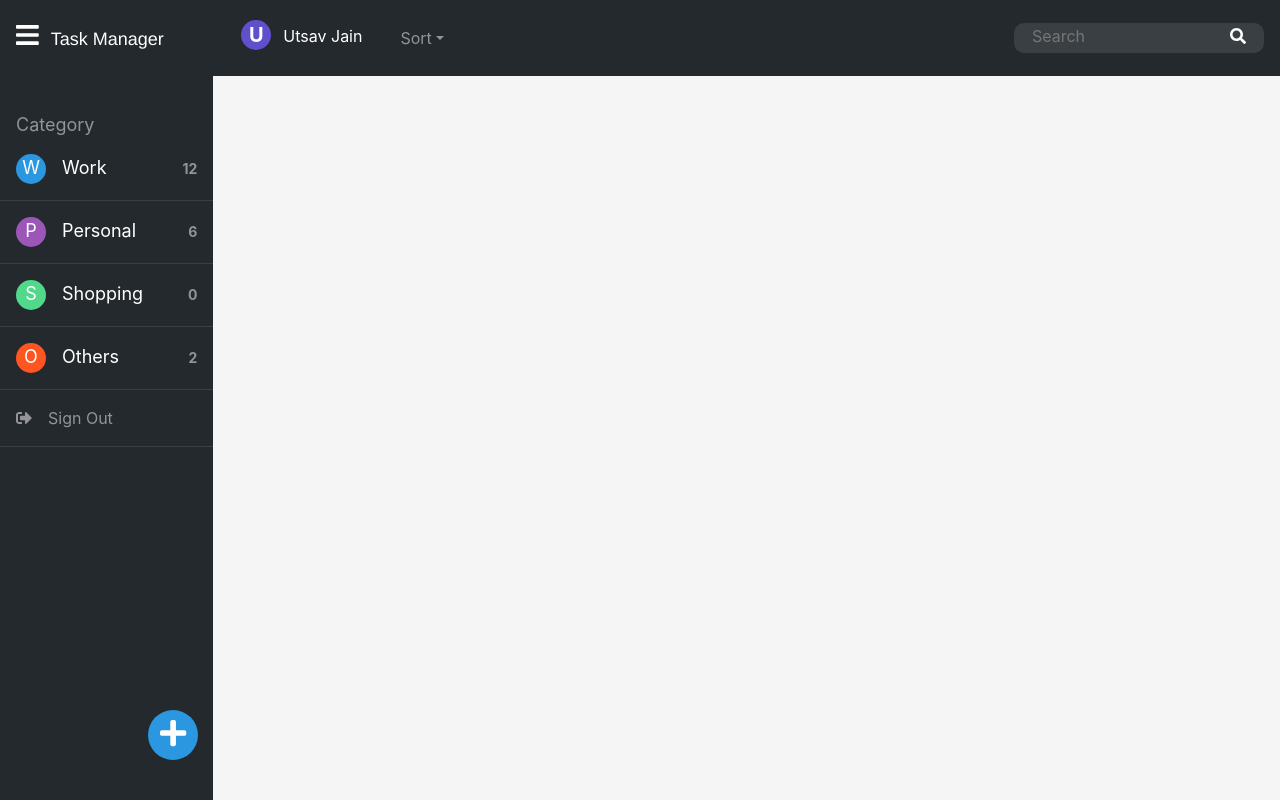
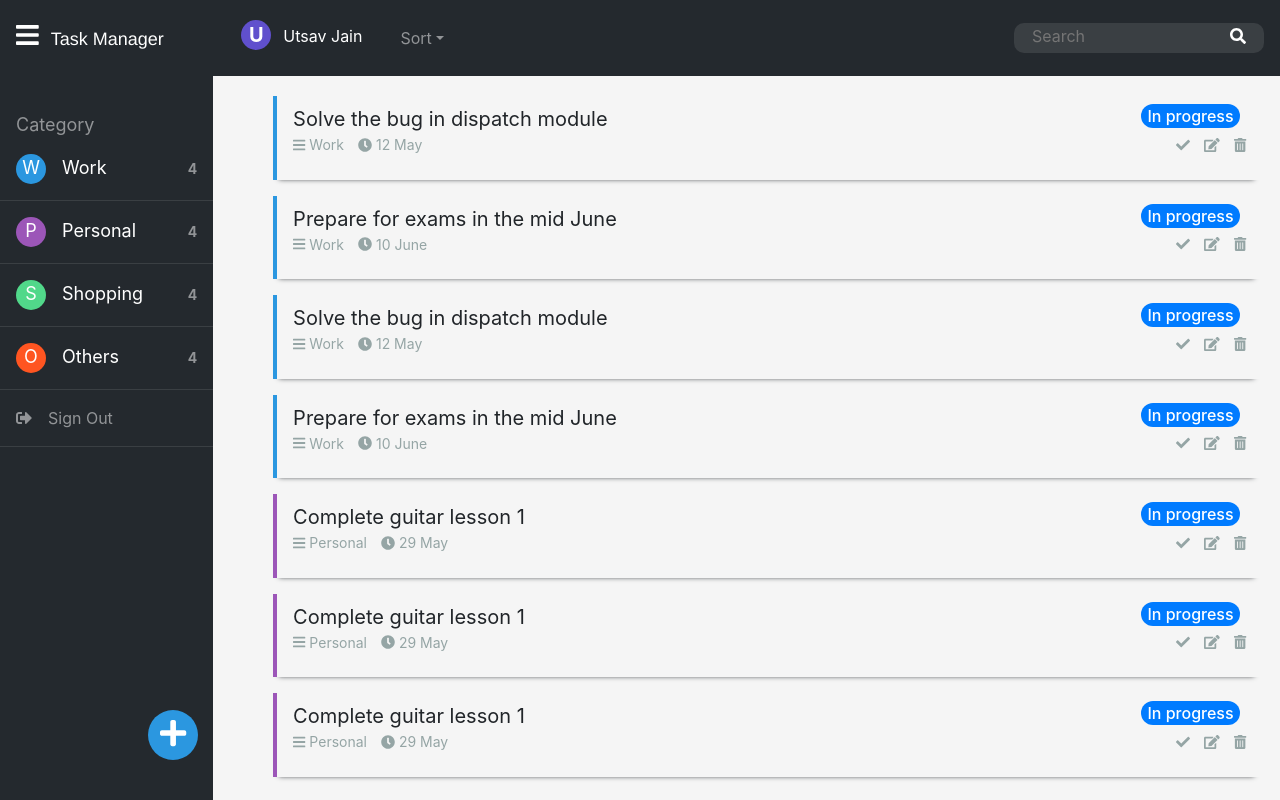
Before and after one commit to Utsavjain4561/Task-Manager, a React (Create React App) app in the folder client/: page /user in a window 1280 px wide. Built offline with nearby package versions, Linux system fonts and the light colour scheme.

Commit message:
add seed data

```diff
--- a/client/src/App.js
+++ b/client/src/App.js
@@ -2,18 +2,85 @@ import React, { Component } from "react";
 import Sidebar from "./components/Sidebar/Sidebar";
 import Dashboard from "./components/Dashboard/Dashboard";
 import "./App.css";
+import data from "./seed.json";
 import "bootstrap/dist/css/bootstrap.css";
 export default class App extends Component {
   constructor() {
     super();
     this.state = {
       todos: [],
+
+      workTodos: [],
+      personalTodos: [],
+      shoppingTodos: [],
+      othersTodos: [],
     };
   }
-  handleTodos = (newTodo) => {
+  componentDidMount() {
+    this.setState({
+      todos: [
+        ...data.workTodos,
+        ...data.personalTodos,
+        ...data.shoppingTodos,
+        ...data.othersTodos,
+      ],
+      workTodos: data.workTodos,
+      personalTodos: data.personalTodos,
+      shoppingTodos: data.shoppingTodos,
+      othersTodos: data.othersTodos,
+    });
+
+    console.log(data.workTodos);
+  }
+  handleTodos = (newTodo, category) => {
     this.setState((prevState) => ({
       todos: [...prevState.todos, newTodo],
     }));
+    if (category === "Work") {
+      this.setState((prevState) => ({
+        workTodos: [...prevState.workTodos, newTodo],
+      }));
+    } else if (category === "Personal") {
+      this.setState((prevState) => ({
+        personalTodos: [...prevState.personalTodos, newTodo],
+      }));
+    } else if (category === "Shopping") {
+      this.setState((prevState) => ({
+        shoppingTodos: [...prevState.shoppingTodos, newTodo],
+      }));
+    } else {
+      this.setState((prevState) => ({
+        othersTodos: [...prevState.othersTodos, newTodo],
+      }));
+    }
+  };
+  showTodo = (category) => {
+    if (category === "Work") {
+      this.setState({
+        todos: this.state.workTodos,
+      });
+    } else if (category === "Personal") {
+      this.setState({
+        todos: this.state.personalTodos,
+      });
+    } else if (category === "Shopping") {
+      this.setState({
+        todos: this.state.shoppingTodos,
+      });
+    } else if (category === "Others") {
+      this.setState({
+        todos: this.state.othersTodos,
+      });
+    } else if (category === "All") {
+      this.setState({
+        todos: [
+          ...this.state.workTodos,
+          ...this.state.personalTodos,
+          ...this.state.shoppingTodos,
+          ...this.state.othersTodos,
+        ],
+      });
+    }
   };
   componentDidUpdate() {
     console.log("Updated TODO list is", this.state.todos);
@@ -23,7 +90,14 @@ export default class App extends Component {
       <div className="container-fluid fill">
         <div className="row">
           <div className="sidebar-menu col-2 col-md-2">
-            <Sidebar addTodo={this.handleTodos} />
+            <Sidebar
+              addTodo={this.handleTodos}
+              showTodo={this.showTodo}
+              countWork={this.state.workTodos.length}
+              countPersonal={this.state.personalTodos.length}
+              countShopping={this.state.shoppingTodos.length}
+              countOthers={this.state.othersTodos.length}
+            />
           </div>
           <div className="dashboard col-2 col-md-10">
             <Dashboard todos={this.state.todos} />
--- a/client/src/components/Dashboard/Dashboard.css
+++ b/client/src/components/Dashboard/Dashboard.css
@@ -6,7 +6,24 @@
   overflow: hidden;
 }
 .content {
-  height: 90%;
+  height: 87%;
   margin: 20px 20px;
   overflow: auto;
 }
+.todo-list {
+  height: 100%;
+  list-style-type: none;
+}
+
+.todo-list li {
+  height: 12%;
+  min-width: 0;
+  width: 100%;
+  box-shadow: 0px 5px 5px -6px;
+  margin-bottom: 16px;
+  float: left;
+  position: relative;
+}
+.todo-list li:hover {
+  background-color: rgba(149, 165, 165, 0.2);
+}
--- a/client/src/components/Modal/Modal.js
+++ b/client/src/components/Modal/Modal.js
@@ -64,13 +64,14 @@ export default class Modal extends Component {
       color: color,
     };
     //Adding the TODO to the main list
-    this.props.addTodo(todo);
+    this.props.addTodo(todo, this.state.category);
   };
   handleShowForm = () => {
     this.setState((prevState) => ({
       showForm: !prevState.showForm,
     }));
   };
+
   render() {
     return (
       <div
--- a/client/src/components/Sidebar/Sidebar.js
+++ b/client/src/components/Sidebar/Sidebar.js
@@ -30,7 +30,12 @@ export default class Sidebar extends Component {
         </div>
         <div className="side-body">
           <ul>
-            <span className="menu-title">Category</span>
+            <span
+              className="menu-title"
+              onClick={() => this.props.showTodo("All")}
+            >
+              Category
+            </span>
             <li>
               <div className="menu-list">
                 <div
@@ -39,8 +44,8 @@ export default class Sidebar extends Component {
                 >
                   W
                 </div>
-                <span>Work</span>
-                <span className="count">12</span>
+                <span onClick={() => this.props.showTodo("Work")}>Work</span>
+                <span className="count">{this.props.countWork}</span>
               </div>
             </li>
             <li>
@@ -51,8 +56,10 @@ export default class Sidebar extends Component {
                 >
                   P
                 </div>
-                <span>Personal</span>
-                <span className="count">6</span>
+                <span onClick={() => this.props.showTodo("Personal")}>
+                  Personal
+                </span>
+                <span className="count">{this.props.countPersonal}</span>
               </div>
             </li>
             <li>
@@ -63,8 +70,10 @@ export default class Sidebar extends Component {
                 >
                   S
                 </div>
-                <span>Shopping</span>
-                <span className="count">0</span>
+                <span onClick={() => this.props.showTodo("Shopping")}>
+                  Shopping
+                </span>
+                <span className="count">{this.props.countShopping}</span>
               </div>
             </li>
             <li>
@@ -75,8 +84,10 @@ export default class Sidebar extends Component {
                 >
                   O
                 </div>
-                <span>Others</span>
-                <span className="count">2</span>
+                <span onClick={() => this.props.showTodo("Others")}>
+                  Others
+                </span>
+                <span className="count">{this.props.countOthers}</span>
               </div>
             </li>
             <li>
--- a/client/src/components/TodoListItem/TodoListItem.css
+++ b/client/src/components/TodoListItem/TodoListItem.css
@@ -1,20 +1,3 @@
-.todo-list {
-  height: 100%;
-  list-style-type: none;
-}
-
-.todo-list li {
-  height: 12%;
-  min-width: 0;
-  width: 100%;
-  box-shadow: 0px 5px 5px -6px;
-  margin-bottom: 16px;
-  float: left;
-  position: relative;
-}
-.todo-list li:hover {
-  background-color: rgba(149, 165, 165, 0.2);
-}
 .todo-item {
   display: flex;
   height: 100%;
--- a/client/src/components/TodoListItem/TodoListItem.js
+++ b/client/src/components/TodoListItem/TodoListItem.js
@@ -9,18 +9,6 @@ import {
   faTrashAlt,
 } from "@fortawesome/free-solid-svg-icons";
 export default class TodoListItem extends Component {
-  constructor() {
-    super();
-    this.state = {
-      edit: false,
-    };
-  }
-  handleEdit = () => {
-    document.querySelector("body").style.opacity = "0.5";
-    this.setState((prevState) => ({
-      edit: !prevState.edit,
-    }));
-  };
   render() {
     return (
       <div className="todo-item">
@@ -31,11 +19,11 @@ export default class TodoListItem extends Component {
         <div className="todo-title">
           <div>
             <span
-              contentEditable={this.state.edit}
-              onBlur={(event) => {
-                console.log(event.target.textContent);
-                this.handleEdit();
-              }}
+            //   contentEditable={this.state.edit}
+            //   onBlur={(event) => {
+            //     console.log(event.target.textContent);
+            //     this.handleEdit();
+            //   }}
             >
               {this.props.todo.title} {/*   Add title of TODO */}
             </span>
@@ -66,7 +54,7 @@ export default class TodoListItem extends Component {
               title="Edit"
               className="todo-edit"
             >
-              <FontAwesomeIcon onClick={this.handleEdit} icon={faEdit} />
+              <FontAwesomeIcon icon={faEdit} />
             </span>
             <span
               data-toggle="tooltip"
--- /dev/null
+++ b/client/src/seed.json
@@ -0,0 +1,109 @@
+{
+  "workTodos": [
+    {
+      "title": "Solve the bug in dispatch module",
+      "category": "Work",
+      "dueDate": "12 May",
+      "color": "rgb(43,151,224)"
+    },
+
+    {
+      "title": "Prepare for exams in the mid June",
+      "category": "Work",
+      "dueDate": "10 June",
+      "color": "rgb(43,151,224)"
+    },
+
+    {
+      "title": "Solve the bug in dispatch module",
+      "category": "Work",
+      "dueDate": "12 May",
+      "color": "rgb(43,151,224)"
+    },
+
+    {
+      "title": "Prepare for exams in the mid June",
+      "category": "Work",
+      "dueDate": "10 June",
+      "color": "rgb(43,151,224)"
+    }
+  ],
+  "personalTodos": [
+    {
+      "title": "Complete guitar lesson 1",
+      "category": "Personal",
+      "dueDate": "29 May",
+      "color": "rgb(156,86,184)"
+    },
+    {
+      "title": "Complete guitar lesson 1",
+      "category": "Personal",
+      "dueDate": "29 May",
+      "color": "rgb(156,86,184)"
+    },
+    {
+      "title": "Complete guitar lesson 1",
+      "category": "Personal",
+      "dueDate": "29 May",
+      "color": "rgb(156,86,184)"
+    },
+    {
+      "title": "Complete guitar lesson 1",
+      "category": "Personal",
+      "dueDate": "29 May",
+      "color": "rgb(156,86,184)"
+    }
+  ],
+  "shoppingTodos": [
+    {
+      "title": "Save money to buy macbook",
+      "category": "Shopping",
+      "dueDate": "1 June",
+      "color": "rgb(81,216,138)"
+    },
+    {
+      "title": "Buy 10kg sugar from supermarket",
+      "category": "Shopping",
+      "dueDate": "14 May",
+      "color": "rgb(81,216,138)"
+    },
+    {
+      "title": "Save money to buy macbook",
+      "category": "Shopping",
+      "dueDate": "1 June",
+      "color": "rgb(81,216,138)"
+    },
+    {
+      "title": "Buy 10kg sugar from supermarket",
+      "category": "Shopping",
+      "dueDate": "14 May",
+      "color": "rgb(81,216,138)"
+    }
+  ],
+  "othersTodos": [
+    {
+      "title": "Go to gym @9pm",
+      "category": "Others",
+      "dueDate": "5 July",
+      "color": "rgb(255,85,33)"
+    },
+    {
+      "title": "Pay pending electricity bill",
+      "category": "Others",
+      "dueDate": "5 June",
+      "color": "rgb(255,85,33)"
+    },
+    {
+      "title": "Go to gym @9pm",
+      "category": "Others",
+      "dueDate": "5 July",
+      "color": "rgb(255,85,33)"
+    },
+    {
+      "title": "Pay pending electricity bill",
+      "category": "Others",
+      "dueDate": "5 June",
+      "color": "rgb(255,85,33)"
+    }
+  ]
+}
```
